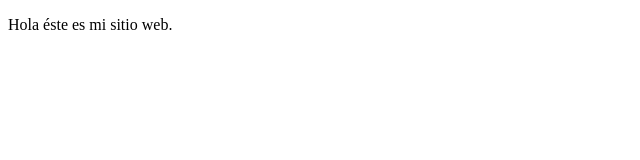
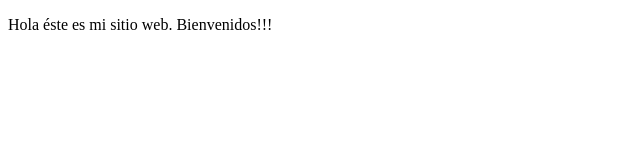
Before and after one commit to ee-valdes/proyectoDemoCursoPrework, a plain HTML site: page index.html in a window 1280 px wide. Shown: the whole page, without its empty margins (0-640 px from the left). Drawn offline with Linux system fonts and the light colour scheme.

Commit message:
agregamos nuevos cambios.

```diff
--- a/index.html
+++ b/index.html
@@ -7,6 +7,6 @@
     <title>Hola mundo!</title>
 </head>
 <body>
-    <p>Hola éste es mi sitio web.</p>
+    <p>Hola éste es mi sitio web. Bienvenidos!!!</p>
 </body>
 </html>
```
